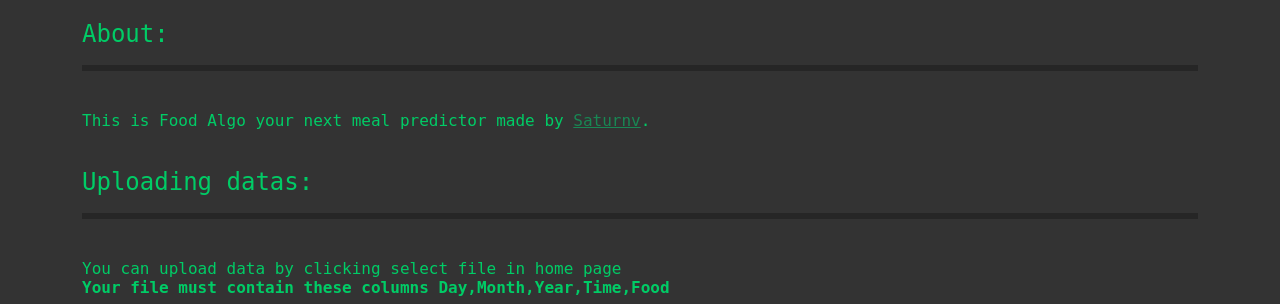
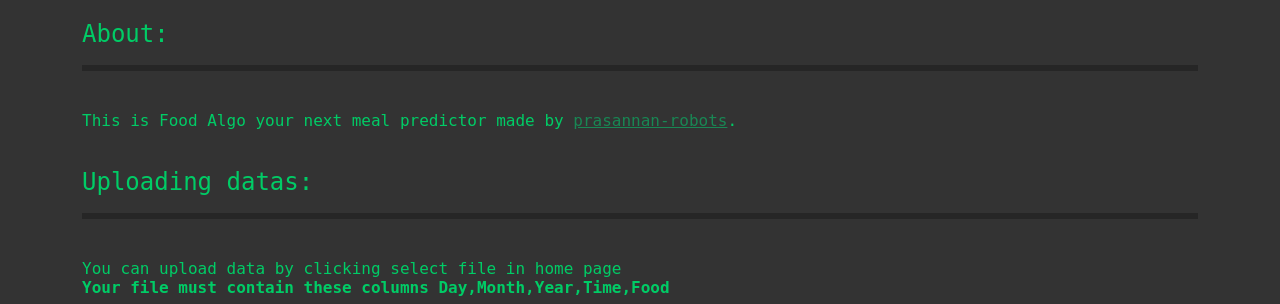
Before and after one commit to prasannan-robots/Food_algo, a Flask app: page /more in a window 1280 px wide. Shown: the part 56-360 px from the top of the page. Run offline with Flask 2, Linux system fonts and the light colour scheme; some libraries are stand-ins or nearby versions.

Commit message:
Update more.html

```diff
--- a/web/templates/more.html
+++ b/web/templates/more.html
@@ -11,7 +11,7 @@ FoodAlgo | More
 <div class="container">
     <div class='text' style='padding-top:20px;'>
         <h4>About:</h4><hr><br>
-        <h6>This is Food Algo your next meal predictor made by <a href='https://prasannan.herokuapp.com'class='link-success'>Saturnv</a>.</h6>
+        <h6>This is Food Algo your next meal predictor made by <a href='https://prasannan-robots.github.io'class='link-success'>prasannan-robots</a>.</h6>
     </div>
     <div class='text' style='padding-top:30px;'>
         <h4>Uploading datas:</h4><hr><br>
```
